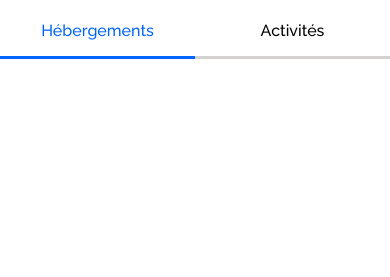
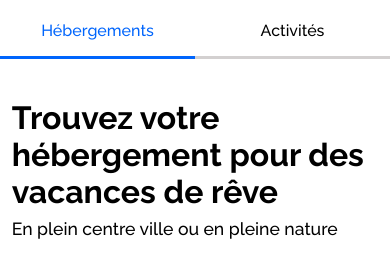
Before and after one commit to loicantoniak/LoicAntoniak_2_13012021, a plain HTML site: page index.html in a window 390 px wide. Shown: the part 73-350 px from the top of the page. Drawn offline with Linux system fonts and the light colour scheme.

Commit message:
add responsive title

```diff
--- a/index.html
+++ b/index.html
@@ -37,6 +37,12 @@
         <!-- Sign In-->
         <a class="signIn" href="#">S'inscrire</a>
       </header>
+
+      <!-- Title -->
+      <div class="title__container">
+        <h1>Trouvez votre hébergement pour des vacances de rêve</h1>
+        <p class="subtitle">En plein centre ville ou en pleine nature</p>
+      </div>
     </div>
   </body>
 </html>
--- a/style.css
+++ b/style.css
@@ -42,10 +42,6 @@ h2 {
 h4 {
   font-size: 1.3rem;
   font-weight: bold;
-}
-
-.subtitle {
-  font-size: 1.1rem;
 }
 
 p {
@@ -107,6 +103,18 @@ nav ul li {
   color: var(--color-blue);
 }
 
+/***********************/
+/*        TITLE        */
+/***********************/
+
+.title__container {
+  grid-column: 2;
+  margin-top: 2rem;
+}
+.subtitle {
+  font-size: 1.1rem;
+}
+
 @media (min-width: 769px) {
   header {
     grid-column: 2;
@@ -138,4 +146,5 @@ nav ul li {
 }
 
 @media (min-width: 992px) {
+
 }
```
